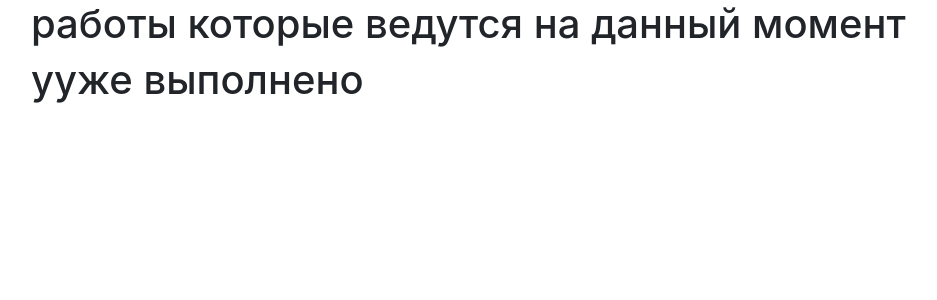
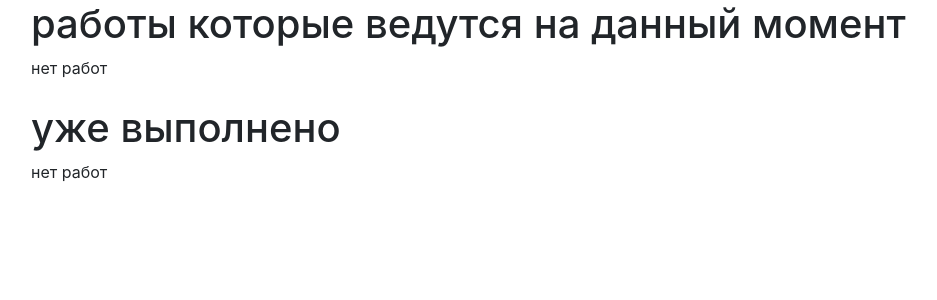
Before and after one commit to gyulka/alchemy2, a Flask app: page / in a window 1280 px wide. Shown: the part 70-370 px from the top of the page, without its empty margins (54-991 px from the left). Run offline with Flask 2, Linux system fonts and the light colour scheme; some libraries are stand-ins or nearby versions.

Commit message:
фикс того что надпись нет работ не появляется

```diff
--- a/main.py
+++ b/main.py
@@ -61,7 +61,8 @@ def logout():
 @app.route('/')
 @app.route('/index')
 def index():
-    return render_template('index.html', jobs_now=db_sess.query(db_unit.Job).filter(db_unit.Job.is_finished == False),jobs_done=db_sess.query(db_unit.Job).filter(db_unit.Job.is_finished == True))
+    print(db_sess.query(db_unit.Job).filter(db_unit.Job.is_finished == False).all())
+    return render_template('index.html', jobs_now=db_sess.query(db_unit.Job).filter(db_unit.Job.is_finished == False).all(),jobs_done=db_sess.query(db_unit.Job).filter(db_unit.Job.is_finished == True).all())
 
 
 @app.route('/new_job', methods=['POST', 'GET'])
@@ -80,6 +81,10 @@ def new_job():
 
     return render_template('new_job.html', form=form)
 
+@app.route('/edit_job')
+def edit_jib():
+    return '1'
+
 
 if __name__ == '__main__':
     db_unit.global_init("db/blogs.db")
--- a/templates/index.html
+++ b/templates/index.html
@@ -26,18 +26,24 @@
     </tbody>
 </table>
 </div>
+{% if current_user.is_authenticated and current_user.id in [1,item.id_created] %}
+<a href="/edit_job" class="btn btn-success"> изменить</a>
+{% endif %}
 {{item.description}}
 <br>
 <br>
 
 {% endfor %}
 {% else %}
-нет работ
+нет работ<br><br>
 {% endif %}
+<h1>
+    уже выполнено
+</h1>
 {% if jobs_now %}
 
 <h1>
-    ууже выполнено
+    уже выполнено<br>
 </h1>
 
 {% for item in jobs_done%}
```
Also changed, not shown: db/db_unit.py (+5 -5 lines), templates/forms/forms.py (line endings or trailing spaces).
